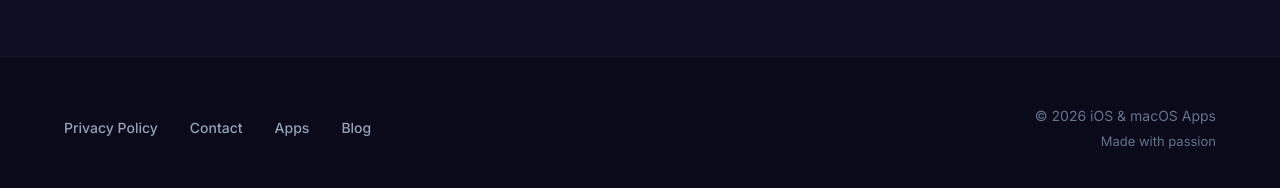
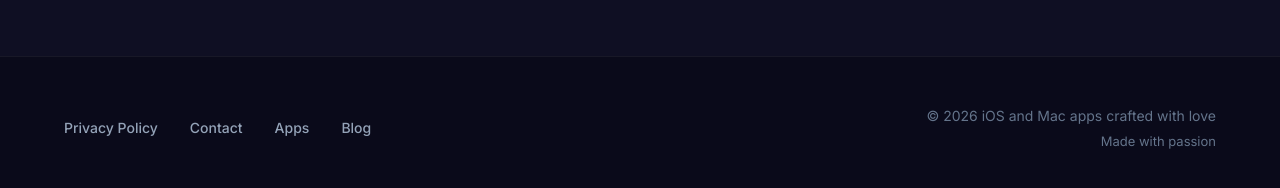
Before and after one commit to pmstani/pmstani.github.io, a Jekyll site: the page built from index.html, in a window 1280 px wide and 900 px high, scrolled down 8025 px. Shown: the part 700-888 px from the top of the window. Built offline with Jekyll 4.4.1, drawn with Linux system fonts in a browser that asks for light colours.

Commit message:
chore: update site title to "iOS and Mac apps crafted with love"

```diff
--- a/_config.yml
+++ b/_config.yml
@@ -1,7 +1,7 @@
 # =============================================================================
 # Site Settings
 # =============================================================================
-title: "iOS & macOS Apps"
+title: "iOS and Mac apps crafted with love"
 email: ps.applecontact@gmail.com
 description: >-
   Independent iOS and macOS app developer since 2007. Browse a collection of 70+
```
